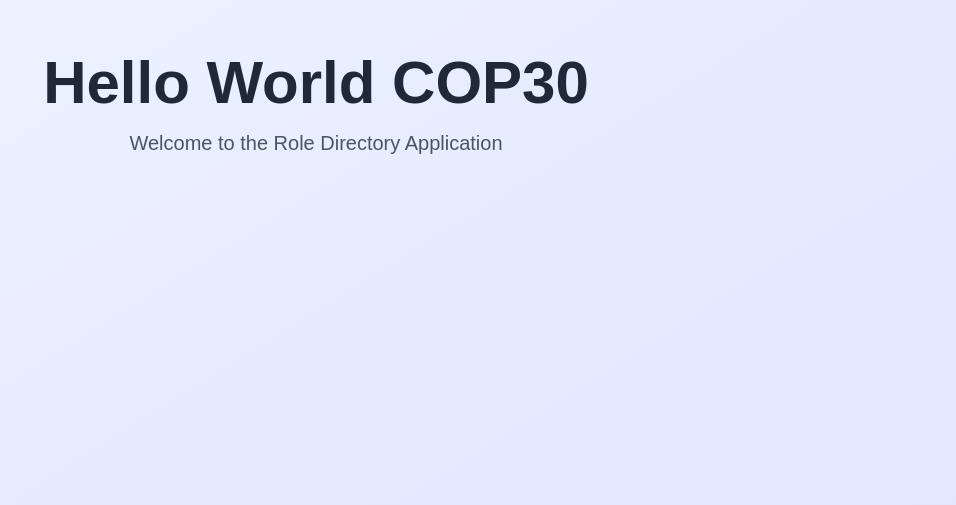
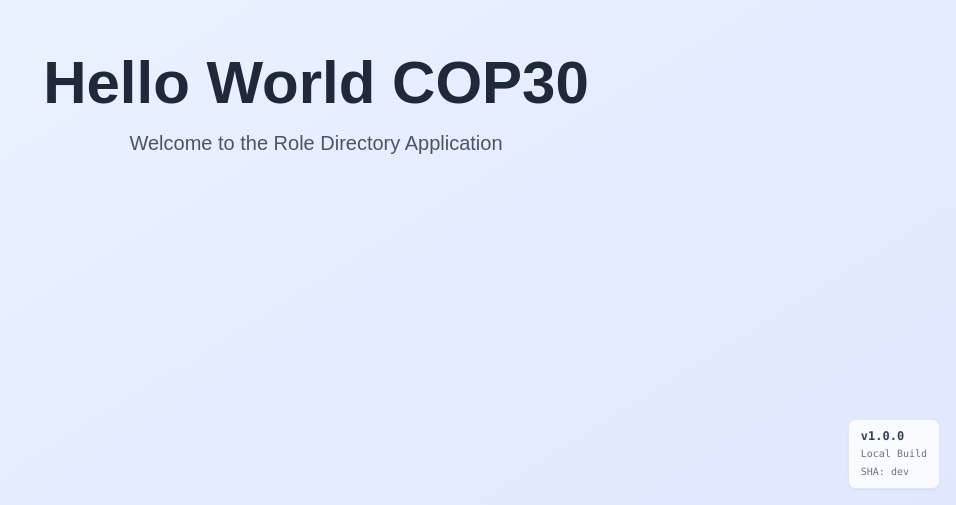
Before and after one commit to danielvm-git/role-directory, a Next.js app: page / in a window 1280 px wide. Shown: the part 295-800 px from the top of the page, without its empty margins (324-1280 px from the left). Built offline with nearby package versions, Linux system fonts and the light colour scheme.

Commit message:
feat: add dynamic version badge with build metadata to landing page

```diff
--- a/app/page.tsx
+++ b/app/page.tsx
@@ -1,4 +1,8 @@
 export default function Home() {
+  const version = process.env.NEXT_PUBLIC_APP_VERSION || '1.0.0';
+  const buildTime = process.env.NEXT_PUBLIC_BUILD_TIME || 'local';
+  const commitSha = process.env.NEXT_PUBLIC_COMMIT_SHA || 'dev';
+
   return (
     <div className="flex min-h-screen items-center justify-center bg-gradient-to-br from-blue-50 to-indigo-100">
       <main className="text-center">
@@ -7,6 +11,19 @@ export default function Home() {
           Welcome to the Role Directory Application
         </p>
       </main>
+
+      {/* Version info anchor - bottom right corner */}
+      <div className="fixed bottom-4 right-4 text-xs text-gray-500 bg-white/80 backdrop-blur-sm px-3 py-2 rounded-lg shadow-sm border border-gray-200">
+        <div className="font-mono space-y-0.5">
+          <div className="font-semibold text-gray-700">v{version}</div>
+          <div className="text-[10px] text-gray-500">
+            {buildTime !== 'local' ? new Date(buildTime).toLocaleString() : 'Local Build'}
+          </div>
+          <div className="text-[10px] text-gray-500">
+            SHA: {commitSha.substring(0, 7)}
+          </div>
+        </div>
+      </div>
     </div>
   );
 }
```
Also changed, not shown: 1 other file (tests, documents, lock files or other folders).
